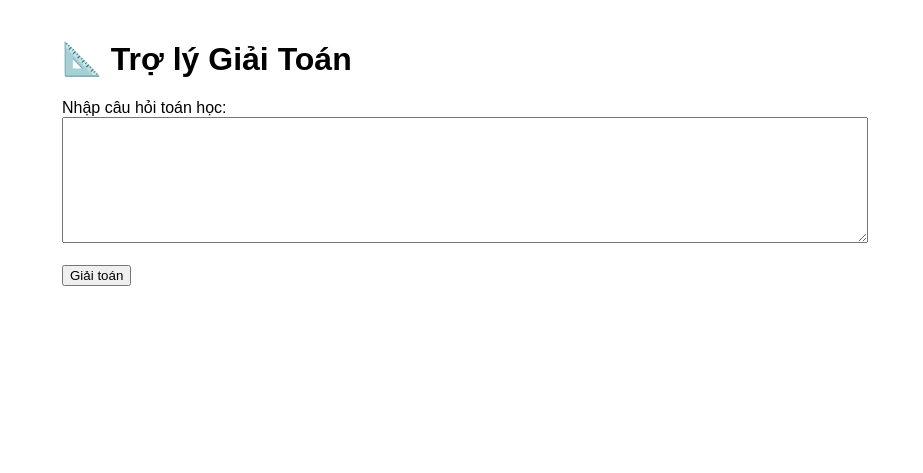
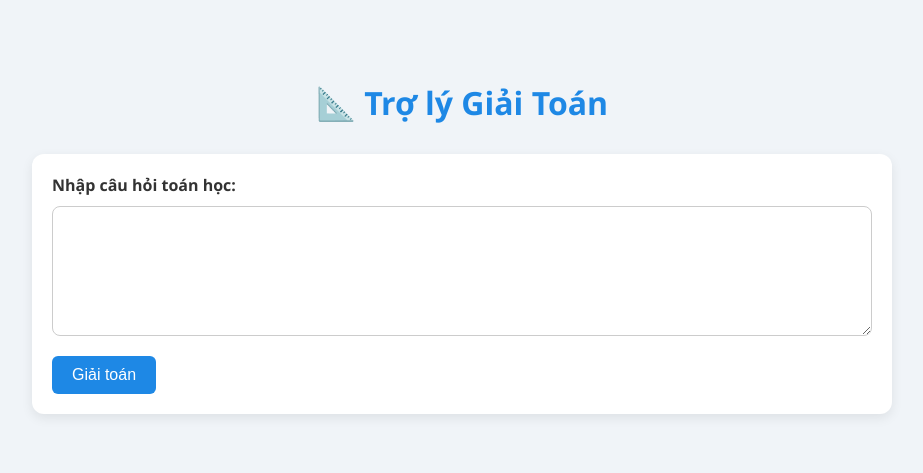
Before and after one commit to hiepnguyen-99/RAG-Solve-Math, a Flask app: page / in a window 1280 px wide. Shown: the top 473 px of the page, without its empty margins (178-1101 px from the left). Run offline with Flask 3, Linux system fonts and the light colour scheme.

Commit message:
update file

```diff
--- a/templates/index.html
+++ b/templates/index.html
@@ -1,19 +1,97 @@
 <!DOCTYPE html>
-<html>
+<html lang="vi">
 <head>
   <meta charset="UTF-8">
-  <title>Giải Toán RAG</title>
+  <title>📐 Trợ lý Giải Toán</title>
   <style>
-    body { font-family: sans-serif; max-width: 800px; margin: 40px auto; }
-    textarea { width: 100%; height: 120px; font-size: 16px; }
-    .answer, .docs { background: #f5f5f5; padding: 15px; margin-top: 20px; border-radius: 6px; }
+    * {
+      box-sizing: border-box;
+    }
+
+    body {
+      font-family: 'Segoe UI', sans-serif;
+      background: #f0f4f8;
+      max-width: 900px;
+      margin: 40px auto;
+      padding: 20px;
+      color: #333;
+    }
+
+    h1 {
+      text-align: center;
+      color: #1e88e5;
+      margin-bottom: 30px;
+    }
+
+    form {
+      background: #ffffff;
+      padding: 20px;
+      border-radius: 12px;
+      box-shadow: 0 4px 12px rgba(0, 0, 0, 0.08);
+    }
+
+    label {
+      font-weight: bold;
+      display: block;
+      margin-bottom: 10px;
+    }
+
+    textarea {
+      width: 100%;
+      height: 130px;
+      padding: 12px;
+      font-size: 16px;
+      border: 1px solid #ccc;
+      border-radius: 8px;
+      resize: vertical;
+    }
+
+    button {
+      margin-top: 15px;
+      background: #1e88e5;
+      color: white;
+      border: none;
+      padding: 10px 20px;
+      font-size: 16px;
+      border-radius: 6px;
+      cursor: pointer;
+      transition: background 0.3s ease;
+    }
+
+    button:hover {
+      background: #1565c0;
+    }
+
+    .answer, .docs {
+      background: #ffffff;
+      padding: 20px;
+      margin-top: 25px;
+      border-left: 6px solid #1e88e5;
+      border-radius: 10px;
+      box-shadow: 0 2px 10px rgba(0, 0, 0, 0.05);
+    }
+
+    .answer strong,
+    .docs strong {
+      font-size: 18px;
+      color: #1e88e5;
+    }
+
+    .docs ul {
+      margin-top: 10px;
+      padding-left: 20px;
+    }
+
+    .docs li {
+      margin-bottom: 8px;
+    }
   </style>
 
-  <!-- Tải MathJax từ CDN -->
+  <!-- Tải MathJax từ CDB -->
   <script>
     window.MathJax = {
-      tex: {inlineMath: [['$', '$'], ['\\(', '\\)']]},
-      svg: {fontCache: 'global'}
+      tex: { inlineMath: [['$', '$'], ['\\(', '\\)']] },
+      svg: { fontCache: 'global' }
     };
   </script>
   <script src="https://cdn.jsdelivr.net/npm/mathjax@3/es5/tex-svg.js" async></script>
@@ -21,9 +99,10 @@
 
 <body>
   <h1>📐 Trợ lý Giải Toán</h1>
+
   <form method="POST">
-    <label>Nhập câu hỏi toán học:</label><br>
-    <textarea name="question" required>{{ question }}</textarea><br><br>
+    <label>Nhập câu hỏi toán học:</label>
+    <textarea name="question" required>{{ question }}</textarea>
     <button type="submit">Giải toán</button>
   </form>
 
```
